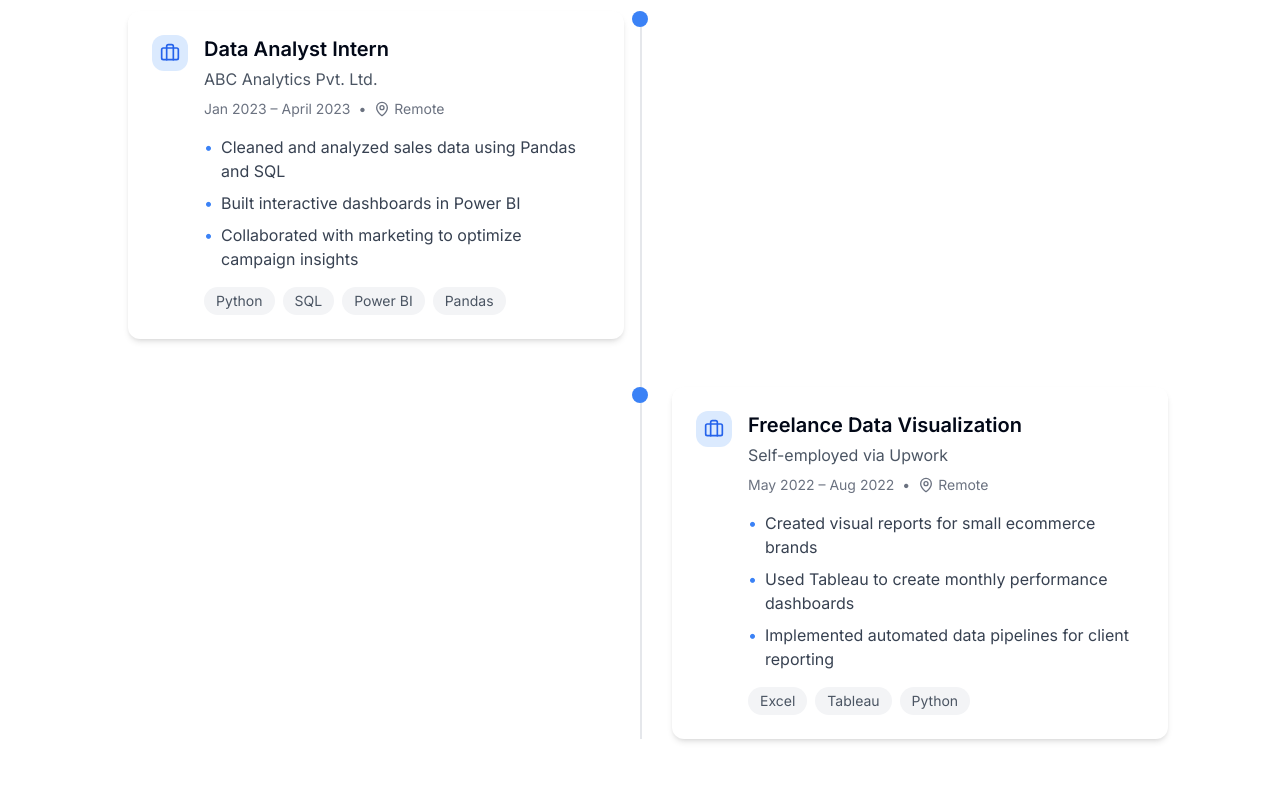
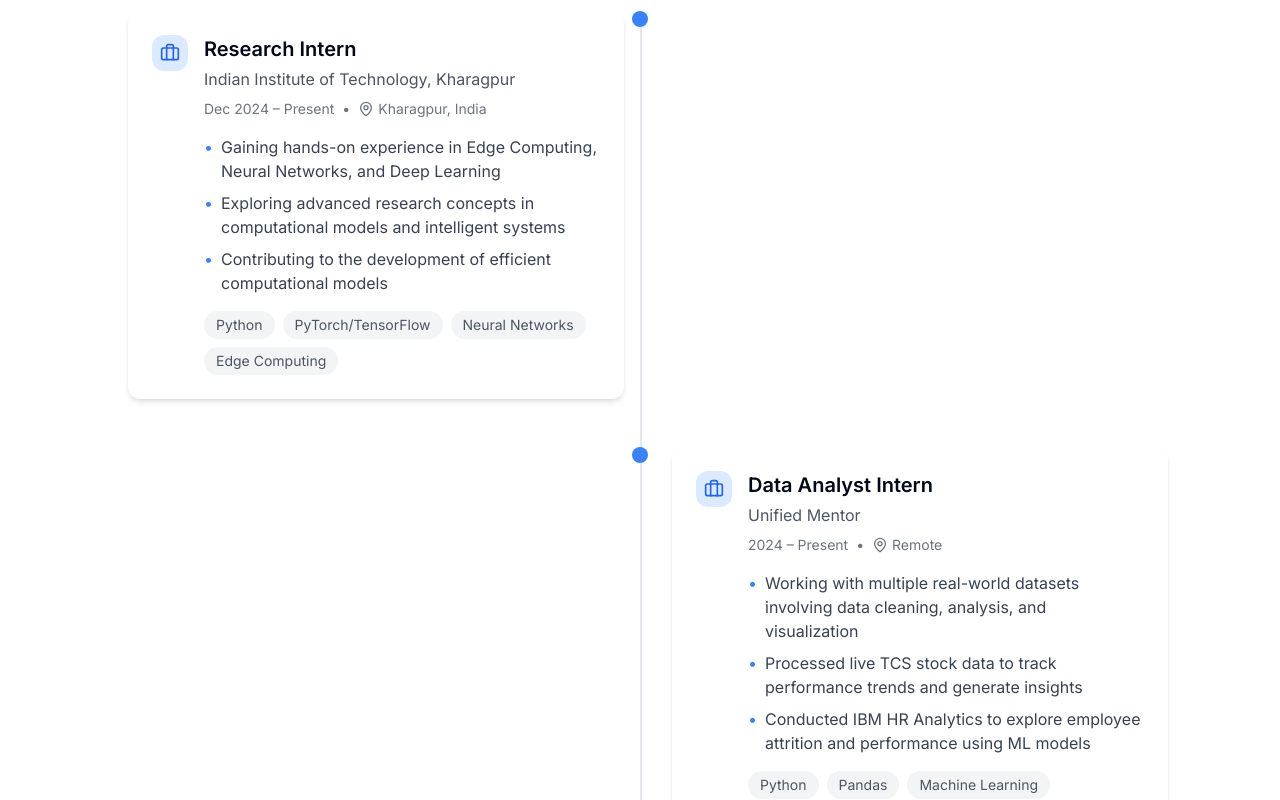
Before and after one commit to RamenMahata/Sayan-s-Portfolio, a Next.js app: page / in a window 1280 px wide. Shown: the part 1400-2200 px from the top of the page. Built offline with nearby package versions, Linux system fonts and the light colour scheme; no server answers; a web font is replaced by a local one.

Commit message:
Added experience

```diff
--- a/data/experience.ts
+++ b/data/experience.ts
@@ -9,27 +9,28 @@ export interface ExperienceItem {
 
 export const experiences: ExperienceItem[] = [
   {
+    role: "Research Intern",
+    company: "Indian Institute of Technology, Kharagpur",
+    duration: "Dec 2024 – Present",
+    location: "Kharagpur, India",
+    description: [
+      "Gaining hands-on experience in Edge Computing, Neural Networks, and Deep Learning",
+      "Exploring advanced research concepts in computational models and intelligent systems",
+      "Contributing to the development of efficient computational models"
+    ],
+    tools: ["Python", "PyTorch/TensorFlow", "Neural Networks", "Edge Computing"]
+  },
+  {
     role: "Data Analyst Intern",
-    company: "ABC Analytics Pvt. Ltd.",
-    duration: "Jan 2023 – April 2023",
+    company: "Unified Mentor",
+    duration: "2024 – Present",
     location: "Remote",
     description: [
-      "Cleaned and analyzed sales data using Pandas and SQL",
-      "Built interactive dashboards in Power BI",
-      "Collaborated with marketing to optimize campaign insights"
+      "Working with multiple real-world datasets involving data cleaning, analysis, and visualization",
+      "Processed live TCS stock data to track performance trends and generate insights",
+      "Conducted IBM HR Analytics to explore employee attrition and performance using ML models"
     ],
-    tools: ["Python", "SQL", "Power BI", "Pandas"]
-  },
-  {
-    role: "Freelance Data Visualization",
-    company: "Self-employed via Upwork",
-    duration: "May 2022 – Aug 2022",
-    location: "Remote",
-    description: [
-      "Created visual reports for small ecommerce brands",
-      "Used Tableau to create monthly performance dashboards",
-      "Implemented automated data pipelines for client reporting"
-    ],
-    tools: ["Excel", "Tableau", "Python"]
+    tools: ["Python", "Pandas", "Machine Learning", "Data Visualization"]
   }
+
 ];
```
